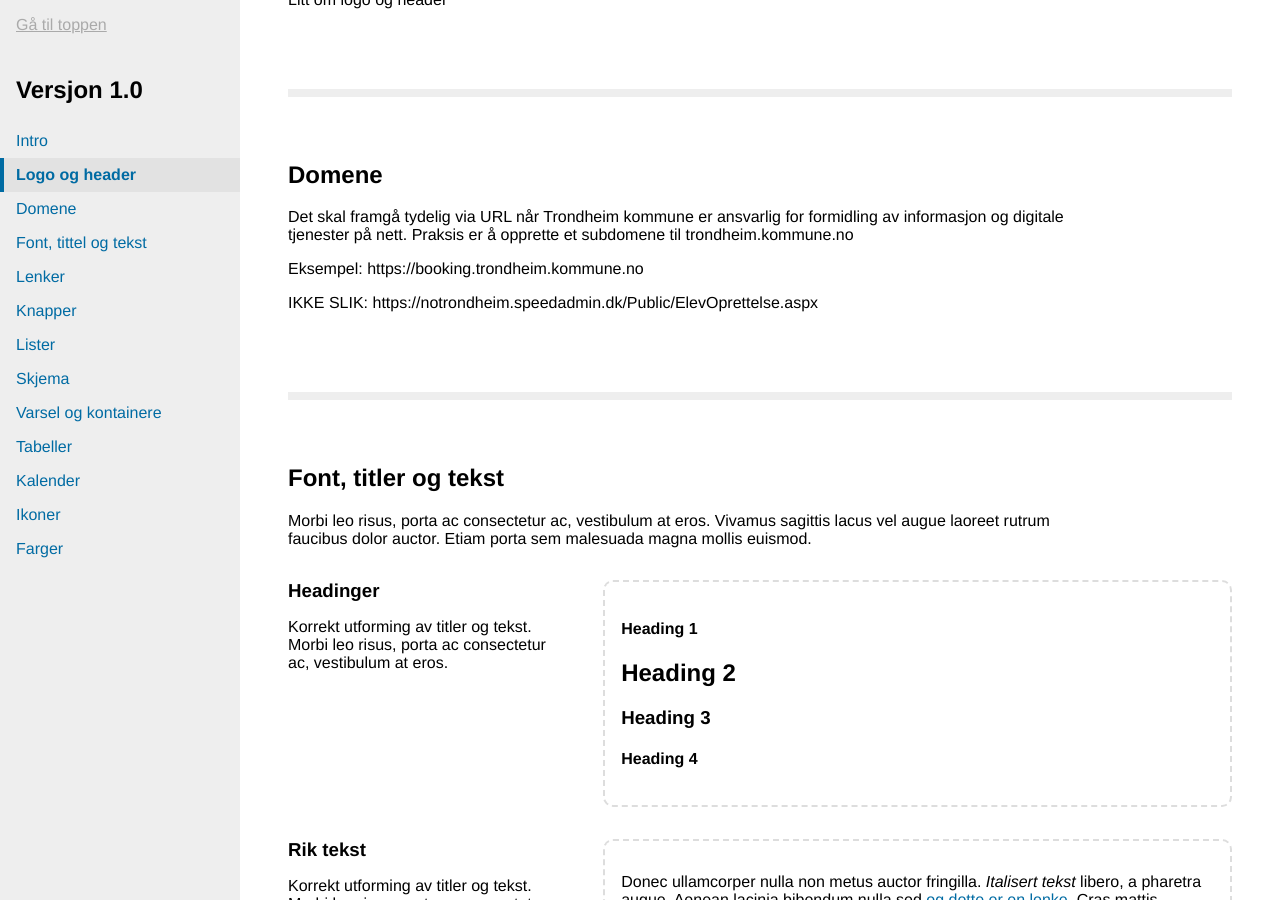
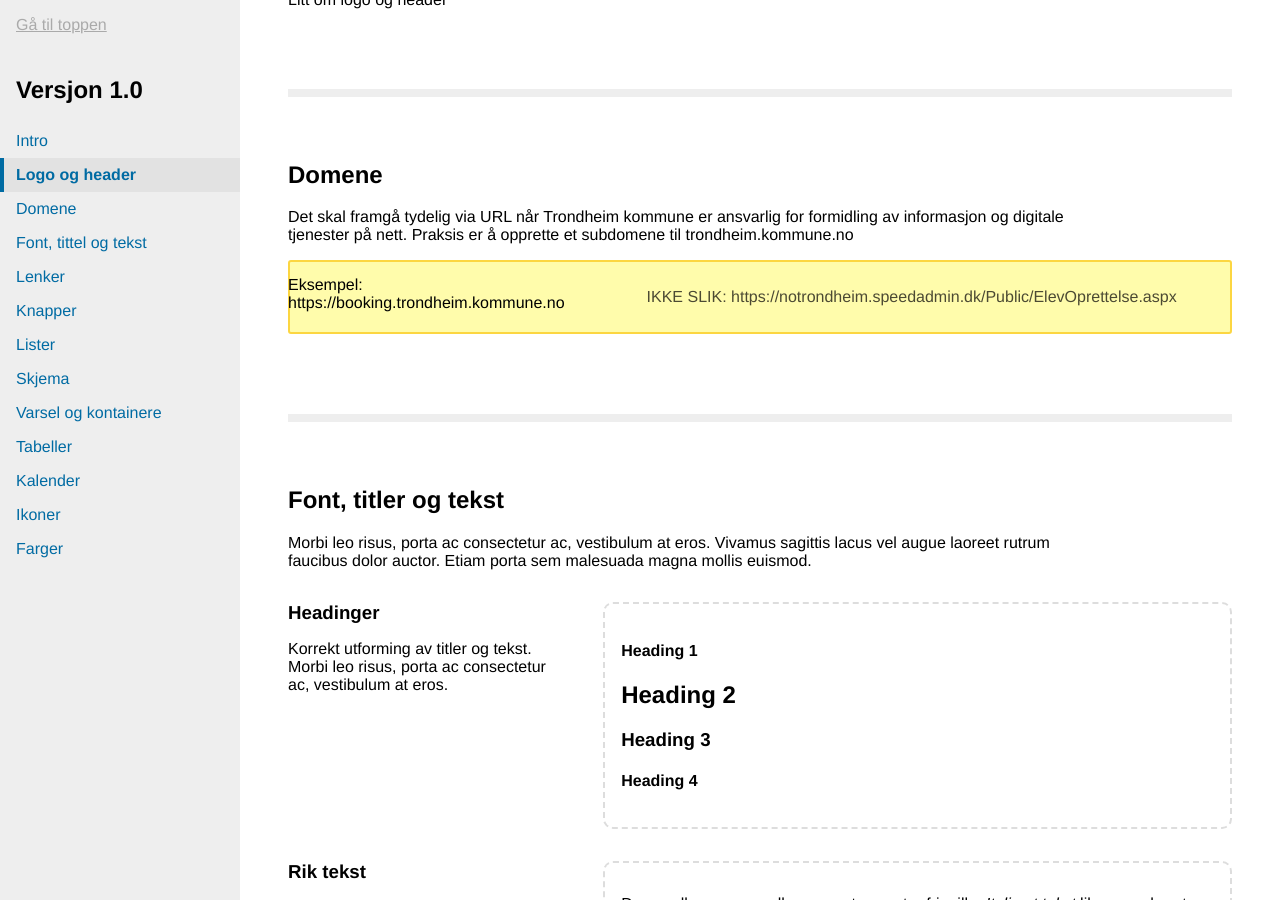
Before and after one commit to rskjonbe/styleguide, a Jekyll site: the page built from versjon/1.0/index.html, in a window 1280 px wide and 900 px high, scrolled down 461 px. Built offline with Jekyll 4.4.1, drawn with Linux system fonts in a browser that asks for light colours.

Commit message:
prøver ut bokser i eksemplene

```diff
--- a/versjon/1.0/domene.html
+++ b/versjon/1.0/domene.html
@@ -2,7 +2,10 @@
 
 <p class="chapter-lead">
   Det skal framgå tydelig via URL når Trondheim kommune er ansvarlig for formidling av informasjon og digitale tjenester på nett. Praksis er å opprette et subdomene til trondheim.kommune.no </p>
+<div class="guide-element__meta">
 <p> Eksempel: https://booking.trondheim.kommune.no
 </p>
-<p> IKKE SLIK: https://notrondheim.speedadmin.dk/Public/ElevOprettelse.aspx
+</div>
+<div class="tk-message--important"><p> IKKE SLIK: https://notrondheim.speedadmin.dk/Public/ElevOprettelse.aspx
 </p>
+</div>
```
